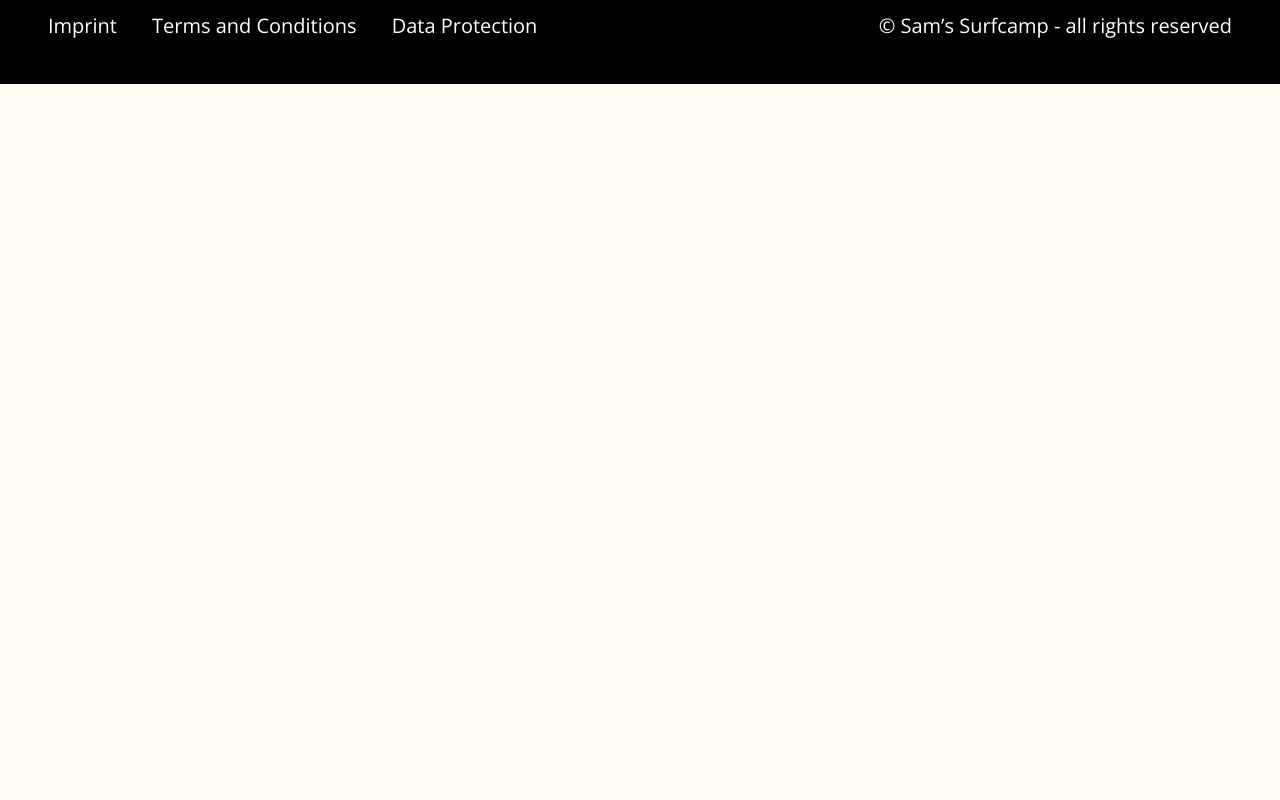
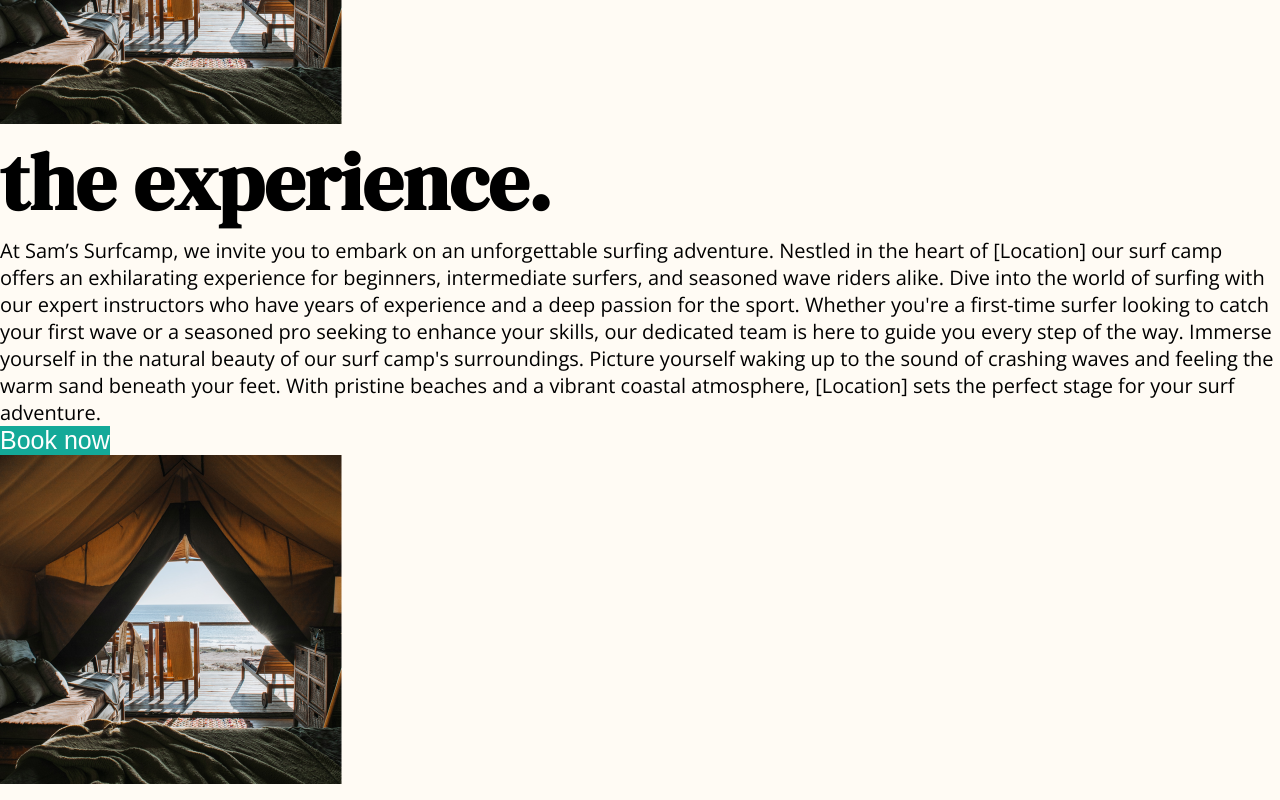
Before and after one commit to Nickfis/surfcamp, a Next.js app: page / in a window 1280 px wide. Shown: the part 1160-1960 px from the top of the page. Before the commit the page ends 1244 px from the top, so only its background shows below. Built offline with nearby package versions, Linux system fonts and the light colour scheme.

Commit message:
Info block JSX

```diff
--- /dev/null
+++ b/app/_components/InfoBlock.jsx
@@ -0,0 +1,15 @@
+const InfoBlock = ({ data }) => {
+  const { headline, text, button, reversed } = data;
+  return (
+    <div className={`info ${reversed ? "info--reversed" : ""}`}>
+      <img className="info__image" src="/info-blocks/rectangle.png" alt="" />
+      <div className="info__text">
+        <h2 className="info__headline">{headline}</h2>
+        {text}
+        {button}
+      </div>
+    </div>
+  );
+};
+
+export default InfoBlock;
--- a/app/page.jsx
+++ b/app/page.jsx
@@ -1,5 +1,6 @@
 import Image from "next/image";
 import HeroSection from "./_components/HeroSection";
+import InfoBlock from "./_components/InfoBlock";
 
 export default function Home() {
   const heroHeadline = (
@@ -9,9 +10,33 @@
       <h1>happiness.</h1>
     </>
   );
+
+  const infoBlockData = {
+    headline: "the experience.",
+    text: (
+      <p className="copy">
+        At Sam’s Surfcamp, we invite you to embark on an unforgettable surfing
+        adventure. Nestled in the heart of [Location] our surf camp offers an
+        exhilarating experience for beginners, intermediate surfers, and
+        seasoned wave riders alike. Dive into the world of surfing with our
+        expert instructors who have years of experience and a deep passion for
+        the sport. Whether you're a first-time surfer looking to catch your
+        first wave or a seasoned pro seeking to enhance your skills, our
+        dedicated team is here to guide you every step of the way. Immerse
+        yourself in the natural beauty of our surf camp's surroundings. Picture
+        yourself waking up to the sound of crashing waves and feeling the warm
+        sand beneath your feet. With pristine beaches and a vibrant coastal
+        atmosphere, [Location] sets the perfect stage for your surf adventure.
+      </p>
+    ),
+    button: <button className="btn btn--turquoise">Book now</button>,
+    reversed: false,
+  };
   return (
     <main>
       <HeroSection headline={heroHeadline} />
+      <InfoBlock data={infoBlockData} />
+      <InfoBlock data={{ ...infoBlockData, reversed: true }} />
     </main>
   );
 }
```
Also changed, not shown: public/info-blocks/rectangle.png (added).
